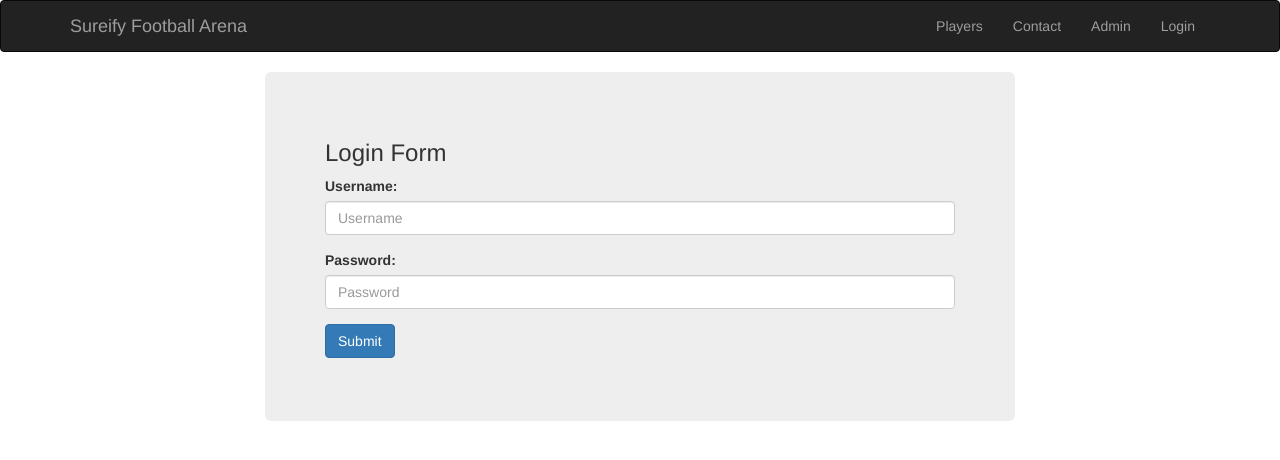
After one commit to theharshitgarg/footballers-arena, a Django app: page /login/ in a window 1280 px wide. The commit adds this page. Shown: the top 460 px of the page. Run offline with Django 3.2, Linux system fonts and the light colour scheme; some libraries are stand-ins or nearby versions.

Commit message:
Added login/logout functionality.

```diff
--- a/footballers/urls.py
+++ b/footballers/urls.py
@@ -1,8 +1,9 @@
 from django.conf.urls import url
 from . import views
+from django.contrib.auth.decorators import login_required
 
 urlpatterns = [
-    url(r'^$', views.PlayersListView.as_view(), name='players'),
+    url(r'^$', login_required(views.PlayersListView.as_view()),  name='players'),
     # url(r'^$', views.PlayersListView.as_view(), name='player_detail'),
     url(r'^(?P<pk>[-\w]+)/$', views.player_detail_view, name='player-detail')
 ]
--- a/footballers/views.py
+++ b/footballers/views.py
@@ -1,11 +1,12 @@
 # -*- coding: utf-8 -*-
 from __future__ import unicode_literals
 
-from django.shortcuts import render, get_object_or_404
+from django.shortcuts import render, get_object_or_404, redirect
 from django.views import generic
 from django.core.paginator import Paginator
 from .models import FootballPlayer
 from django.forms import ModelForm
+from django.contrib.auth.decorators import login_required
 
 class PlayersListView(generic.ListView):
 
@@ -15,6 +16,7 @@ class PlayersListView(generic.ListView):
 
     def get_queryset(self):
         """Return all the objects."""
+
         return FootballPlayer.objects.all()
 
 
--- a/footballersarena/settings.py
+++ b/footballersarena/settings.py
@@ -129,3 +129,4 @@ STATICFILES_DIRS = (
 )
 
 LOGIN_REDIRECT_URL = 'home'
+LOGIN_URL = 'login'
--- a/footballersarena/urls.py
+++ b/footballersarena/urls.py
@@ -16,8 +16,13 @@ Including another URLconf
 from django.conf.urls import url, include
 from django.contrib import admin
 from . import views
+from django.contrib.auth import views as auth_view
+
 urlpatterns = [
     url(r'^admin/', admin.site.urls),
     url(r'^$', views.home, name='home'),
+    url(r'^login/$', views.main_login, name='login'),
+    url(r'^logout/$', views.main_logout, name='logout'),
     url(r'^players/', include('footballers.urls')),
+
 ]
--- a/footballersarena/views.py
+++ b/footballersarena/views.py
@@ -1,4 +1,31 @@
-from django.shortcuts import render, get_object_or_404
+from django.shortcuts import get_object_or_404, render, redirect
+from django.views.decorators.http import require_http_methods
+from django.contrib.auth import logout, login, authenticate
+from . forms import LoginForm
+
 
 def home(request):
 	return render(request, 'base.html')
+
+
+@require_http_methods(['GET', 'POST'])
+def main_login(request):
+	if request.method == "POST":
+		login_form = LoginForm(request.POST)
+		if login_form.is_valid():
+			username = login_form.cleaned_data['username']
+			password = login_form.cleaned_data['password']
+			user = authenticate(username=username, password=password)
+			if user is not None:
+				login(request, user)
+				return redirect('players')
+			else:
+				return redirect('login')
+
+	kwargs = locals()
+	return render(request, "login.html", kwargs)
+
+
+def main_logout(request):
+	logout(request)
+	return render(request, "logout.html")
--- a/templates/base.html
+++ b/templates/base.html
@@ -47,6 +47,13 @@
 	                    </li>
 	                    <li class="page-scroll">
 	                        <a href="/admin/login">Admin<i class="fa fa-sign-in" aria-hidden="true"></i></a>
+						</li>
+	                    <li class="page-scroll">
+	                    	{% if user.is_authenticated %}
+	                    		<a href="{% url 'logout' %}">Logout</a>
+	                    	{% else %}
+	                        	<a href="{% url 'login' %}">Login</a>
+	                    	{% endif %}
 	                    </li>
 	                </ul>
 	            </div>
--- /dev/null
+++ b/templates/login.html
@@ -0,0 +1,22 @@
+{% extends "base.html" %}
+{% load static %}
+{% block title %}Login{% endblock %}
+{% block content %}
+	<div class="jumbotron" >
+		<h3>Login Form</h3>
+		<form class="form" method="post" action="{% url 'login' %}" >
+			{% csrf_token %}
+			<div class="form-group">
+				<label for="username">Username:</label>
+				<input name="username" type="text" class="form-control" placeholder="Username" required>
+			</div>
+			<div class="form-group">
+				<label for="email">Password:</label>
+				<input name="password" type="password" class="form-control" placeholder="Password" min=8 required>
+			</div>
+			<div class="form-group">
+				<button type="submit" class="btn btn-medium btn-primary">Submit</button>
+			</div>
+		</form>
+	</div>
+{% endblock %}
```
Also changed, not shown: templates/logout.html (added, +11 -0 lines).
